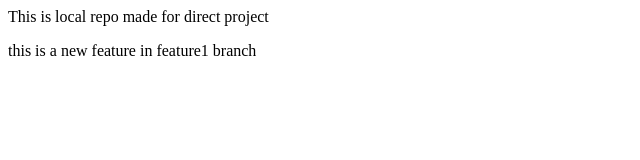
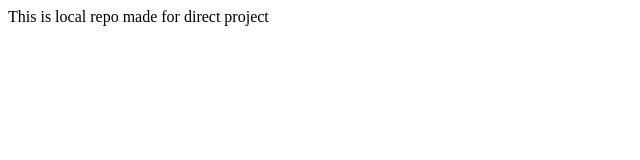
Before and after one commit to payalsisodiya55/local-repo, a plain HTML site: page index.html in a window 1280 px wide. Shown: the whole page, without its empty margins (0-640 px from the left). Drawn offline with Linux system fonts and the light colour scheme.

Commit message:
remove from main

```diff
--- a/index.html
+++ b/index.html
@@ -1,2 +1 @@
 <p>This is local repo made for direct project</p>
-<p>this is a new feature in feature1 branch</p>
```
